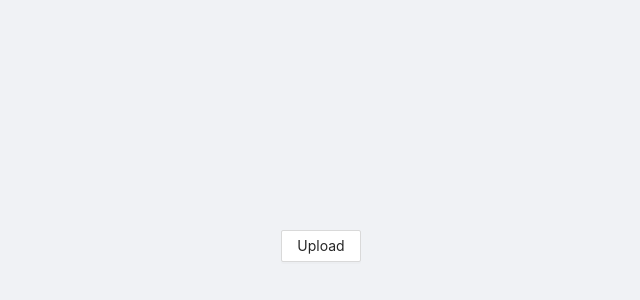
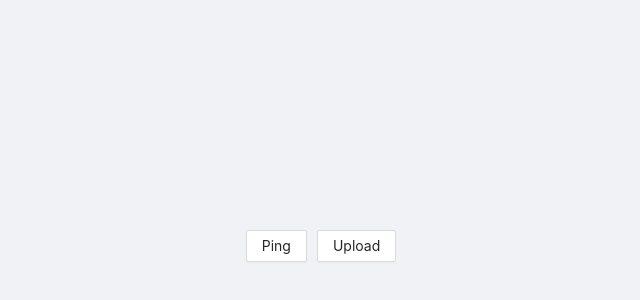
Before and after one commit to Amitmahato/nextjs-file-uploader, a Next.js app: page / in a window 1280 px wide. Shown: the part 154-454 px from the top of the page, without its empty margins (319-959 px from the left). Built offline with nearby package versions, Linux system fonts and the light colour scheme.

Commit message:
just some ping pong & styles

```diff
--- a/pages/api.js
+++ b/pages/api.js
@@ -2,6 +2,9 @@ import axios from "axios";
 
 const API = axios.create({
   baseURL: "http://localhost:8000",
+  headers: {
+    "Content-Type": "application/json",
+  },
 });
 
 export default API;
--- a/pages/index.tsx
+++ b/pages/index.tsx
@@ -1,20 +1,5 @@
-// import React from "react";
-// import { Upload } from "antd";
-
-// interface uploaderProps {}
-
-// const Uploader: React.FC<uploaderProps> = () => {
-//   return (
-//     <div>
-//       <Upload listType="picture-card">Upload</Upload>
-//     </div>
-//   );
-// };
-
-// export default Uploader;
-
 import React from "react";
-import { Button, Modal, Upload } from "antd";
+import { Button, message, Modal, Spin, Upload } from "antd";
 import axios from "axios";
 import Layout from "antd/lib/layout/layout";
 import API from "./api";
@@ -24,6 +9,7 @@ interface uploaderProps {}
 const Uploader: React.FC<uploaderProps> = () => {
   const [imgUrl, setImgUrl] = React.useState(null);
   const [open, setOpen] = React.useState(false);
+  const [loading, setLoading] = React.useState(false);
   return (
     <Layout>
       <div
@@ -36,17 +22,40 @@ const Uploader: React.FC<uploaderProps> = () => {
           alignItems: "center",
         }}
       >
-        {imgUrl && <img src={imgUrl} alt="Image uploaded" />}
-        <Button onClick={() => setOpen(true)}>Upload</Button>
+        {imgUrl && (
+          <img
+            style={{
+              height: "70%",
+              marginBottom: 20,
+            }}
+            src={imgUrl}
+            alt="Image uploaded"
+          />
+        )}
+        <div>
+          <Button
+            style={{ marginRight: 10 }}
+            onClick={async () => {
+              await API.get("/ping").then((res) => {
+                message.success("Ping Response : " + res.data?.message);
+              });
+            }}
+          >
+            Ping
+          </Button>
+          <Button onClick={() => setOpen(true)}>Upload</Button>
+        </div>
         <Modal
           visible={open}
           onCancel={() => setOpen(false)}
           onOk={() => setOpen(false)}
         >
           <Upload
+            disabled={loading}
             name="file"
             multiple={false}
             onChange={async (val) => {
+              setLoading(true);
               const { file } = val;
               console.log(val);
               const formData = new FormData();
@@ -58,23 +67,29 @@ const Uploader: React.FC<uploaderProps> = () => {
                   .post("http://localhost:8000/upload", formData)
                   .then((res) => {
                     setImgUrl(res.data.url);
+                    setOpen(false);
+                    setLoading(false);
                   });
 
-                // 2. this will work; to make it work server must set Access-Control-Allow-Origin in response header to include http://localhost:3001 (origin)
-                await API.post("/upload", formData).then((res) => {
-                  setImgUrl(res.data.url);
-                });
+                // // 2. this will work; to make it work server must set Access-Control-Allow-Origin in response header to include http://localhost:3001 (origin)
+                // await API.post("/upload", formData).then((res) => {
+                //   setImgUrl(res.data.url);
+                //   setOpen(false);
+                //   setLoading(false);
+                // });
 
-                // 3. this will not work - request forwarding through API routes
-                await axios.post("api/upload", formData).then((res) => {
-                  setImgUrl(res.data.url);
-                });
+                // // 3. this will not work - request forwarding through API routes
+                // await axios.post("api/upload", formData).then((res) => {
+                //   setImgUrl(res.data.url);
+                //   setOpen(false);
+                //   setLoading(false);
+                // });
               }
             }}
             listType="picture-card"
             maxCount={1}
           >
-            Upload
+            {loading ? <Spin spinning={loading} size="large" /> : "Upload"}
           </Upload>
         </Modal>
       </div>
```
